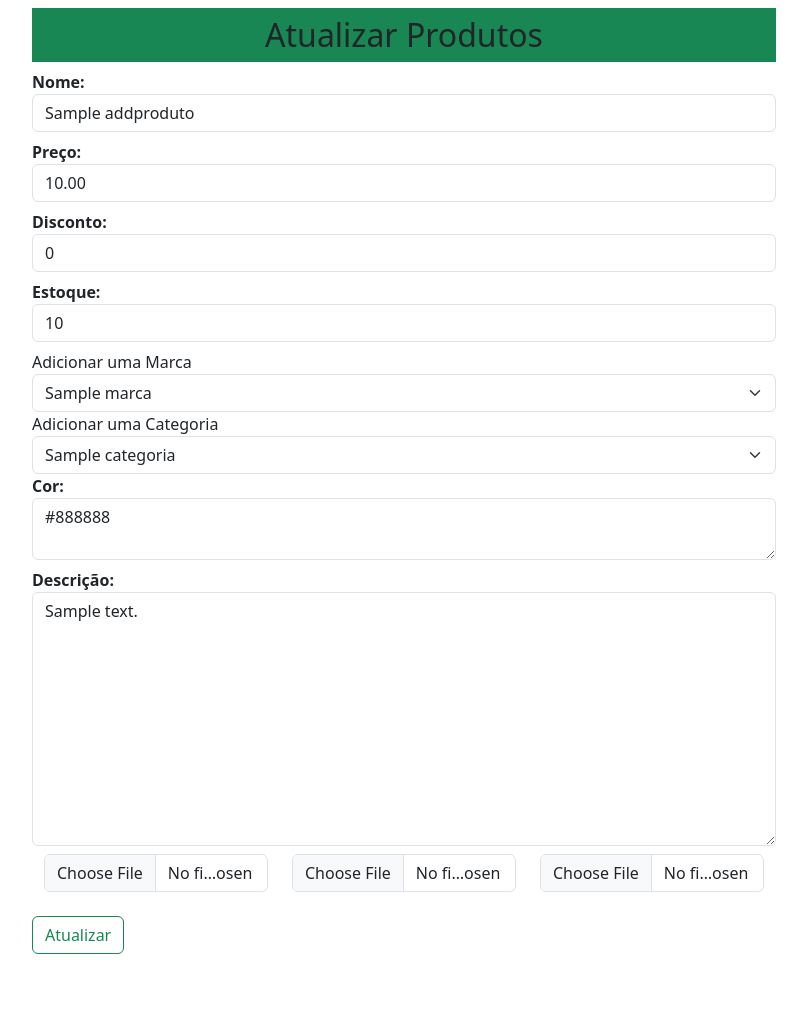
After one commit to Horlanlacerda/E-commerce, a Flask app: page /updateproduto/1 in a window 1280 px wide. The commit adds this page. Shown: the whole page, without its empty margins (236-1043 px from the left). Run offline with Flask 3, Linux system fonts and the light colour scheme; tables that the repository leaves empty hold one stand-in row (values such as "Sample post"); some libraries are stand-ins or nearby versions.

Commit message:
feat(products-crud): Adiciona a rota e o template para edição de produtos
Implementa a rota /updateproduto/<id> para buscar o produto existente e popular o formulário de edição. Cria o template updateproduto.html.

```diff
--- a/loja/admin/rotas.py
+++ b/loja/admin/rotas.py
@@ -1,16 +1,17 @@
 from flask import render_template, session, request, url_for, flash,redirect
+from sqlalchemy.orm import joinedload
 from loja import app, db, bcrypt
 from loja.produtos.models import Addproduto, Marca, Categoria
 from .forms import RegistrationForm, LoginForm
 from.models import User
 import os
 
-@app.route('/admin')
+@app.route('/')
 def admin():
     if'email' not in session:
         flash('Fazer login no sistema primeiro.', category='danger')
         return redirect(url_for('login'))
-    produtos = Addproduto.query.all()
+    produtos = Addproduto.query.options(joinedload(Addproduto.marca), joinedload(Addproduto.categoria)).order_by(Addproduto.id.desc()).all()
     return render_template('admin/index.html', title='Página Admininistrativa', produtos=produtos)
 
 
--- a/loja/produtos/forms.py
+++ b/loja/produtos/forms.py
@@ -1,5 +1,5 @@
 from flask_wtf.file import FileAllowed, FileField, FileRequired
-from wtforms import Form, IntegerField, StringField, BooleanField, TextAreaField, validators
+from wtforms import Form, IntegerField, StringField, BooleanField, TextAreaField, validators, DecimalField
 
 
 # StringField x TextAreaField --> O StringField é usado apenas para texto simples de linha única, enquanto o TextAreaField
@@ -7,7 +7,7 @@ from wtforms import Form, IntegerField, StringField, BooleanField, TextAreaField
 
 class Addprodutos(Form):
     name = StringField('Nome:', [validators.data_required()])
-    price = IntegerField('Preço:', [validators.data_required()])
+    price = DecimalField('Preço:', [validators.data_required()])
     discount = IntegerField('Disconto:', [validators.data_required()])
     stock = IntegerField('Estoque:', [validators.data_required()])
     description = TextAreaField('Descrição:', [validators.data_required()])
--- a/loja/produtos/rotas.py
+++ b/loja/produtos/rotas.py
@@ -37,6 +37,22 @@ def updatemarca(id):
     return render_template('/produtos/updatemarca.html', title='Atualizar Fabricante', updatemarca = updatemarca)
 
 
+@app.route('/addcat', methods=['GET', 'POST'])
+def addcat():
+    if'email' not in session:
+        flash('Fazer login no sistema primeiro.', category='danger')
+        return redirect(url_for('login'))
+
+    if request.method == "POST":
+        getmarca = request.form.get('categoria')
+        cat = Categoria(name=getmarca)
+        db.session.add(cat)
+        flash(f'A categoria {getmarca} foi cadastrada com sucesso', 'success')
+        db.session.commit()
+        return redirect(url_for('addcat'))
+    return render_template('/produtos/addmarca.html')
+
+
 @app.route('/updatecat/<int:id>', methods=['GET', 'POST'])
 def updatecat(id):
     if'email' not in session:
@@ -51,22 +67,6 @@ def updatecat(id):
         db.session.commit()
         return redirect(url_for('categorias'))
     return render_template('/produtos/updatemarca.html', title='Atualizar Categoria', updatecat = updatecat)
-
-
-@app.route('/addcat', methods=['GET', 'POST'])
-def addcat():
-    if'email' not in session:
-        flash('Fazer login no sistema primeiro.', category='danger')
-        return redirect(url_for('login'))
-
-    if request.method == "POST":
-        getmarca = request.form.get('categoria')
-        cat = Categoria(name=getmarca)
-        db.session.add(cat)
-        flash(f'A categoria {getmarca} foi cadastrada com sucesso', 'success')
-        db.session.commit()
-        return redirect(url_for('addcat'))
-    return render_template('/produtos/addmarca.html')
 
 
 @app.route('/addproduto', methods=['GET', 'POST'])
@@ -100,3 +100,37 @@ def addproduto():
         return redirect(url_for('admin'))
 
     return render_template('produtos/addproduto.html', title='Cadastrar Produtos', form=form, marcas = marcas, categorias = categorias)
+
+
+@app.route('/updateproduto/<int:id>', methods=['GET', 'POST'])
+def updateproduto(id):
+    marcas = Marca.query.all()
+    categorias = Categoria.query.all()
+    produto = Addproduto.query.get_or_404(id)
+    form = Addprodutos(request.form)
+
+    form.name.data = produto.name
+    form.price.data = produto.price
+    form.discount.data = produto.discount
+    form.stock.data = produto.stock
+    marca = request.form.get('marca')
+    categoria = request.form.get('categoria')
+    form.description.data = produto.description
+    form.colors.data = produto.colors
+
+    if request.method == 'POST':
+        produto.name = form.name.data
+        produto.price = form.price.data
+        produto.discount = form.discount.data
+        produto.stock = form.stock.data
+        produto.marca_id = marca
+        produto.categoria_id = categoria
+        produto.description = form.description.data
+        produto.colors = form.colors.data
+
+        db.session.commit()
+        flash(f'O produto foi atualizado com sucesso', 'success')
+        return redirect('/')
+
+
+    return render_template('/produtos/updateproduto.html', title='Atualizar Produto', marcas=marcas, categorias=categorias, produto=produto, form=form)
--- a/loja/templates/admin/index.html
+++ b/loja/templates/admin/index.html
@@ -67,7 +67,7 @@
                 <td>{{produto.discount}} %</td>
                 <td>{{produto.marca.name}}</td>
                 <td><img src="{{url_for('static', filename='images/' + produto.image_1)}}" width="100" height="80"></td>
-                <td>Editar</td>
+                <td><a href="{{url_for('updateproduto', id=produto.id)}}" class="btn btn-outline-success btn-sm">Editar</a></td>
                 <td>Deletar</td>
             </tr>
             {% endfor %}
--- /dev/null
+++ b/loja/templates/produtos/updateproduto.html
@@ -0,0 +1,55 @@
+
+{% extends 'layouts.html' %}
+
+{% block content %}
+
+{% include '_messages.html' %}
+
+<div class="container">
+    <div class="row">
+    <div class="col-md-2"></div>
+    <div class="col-md-8 p-2">
+        <h2 class="text-center bg-success p-2">Atualizar Produtos</h2>
+        {% from '_formhelpers.html' import render_field %}
+        <form action="" method="POST" enctype="multipart/form-data">
+
+            {{ render_field(form.name, class="form-control", placeholder="Nome do produto")}}
+            {{ render_field(form.price, class="form-control", placeholder="Preço do produto")}}
+            {{ render_field(form.discount, class="form-control", placeholder="Disconto do produto")}}
+            {{ render_field(form.stock, class="form-control", placeholder="Estoque do produto")}}
+
+            <label form="marca">Adicionar uma Marca</label>
+            <select name="marca" id="marca" class="form-select" required>
+                <option value="{{produto.marca_id}}">{{produto.marca.name}}</option>
+                {% for marca in marcas %}
+                <option value="{{marca.id}}">{{marca.name}}</option>
+                {% endfor %}
+            </select>
+
+            <label form="categoria">Adicionar uma Categoria</label>
+            <select name="categoria" id="categoria" class="form-select" required>
+                <option value="{{produto.categoria_id}}">{{produto.categoria.name}}</option>
+                {% for categoria in categorias %}
+                <option value="{{categoria.id}}">{{categoria.name}}</option>
+                {% endfor %}
+            </select>
+
+            {{ render_field(form.colors, class="form-control", placeholder="Cor do produto")}}
+            {{ render_field(form.description, class="form-control", placeholder="Descrição do produto", rows="10")}}
+
+            <div class="container">
+                <div class="row">
+                    <div class="col-md-4"><input type="file" name="image_1" class="form-control"></div>
+                    <div class="col-md-4"><input type="file" name="image_2" class="form-control"></div>
+                    <div class="col-md-4"><input type="file" name="image_3" class="form-control"></div>
+                </div>
+            </div>
+
+            <button type="submit" class="btn btn-outline-success mt-4 mb-5">Atualizar</button>
+
+        </form>
+    </div>
+    <div class="col-md-2"></div>
+</div>
+</div>
+{% endblock %}
```
